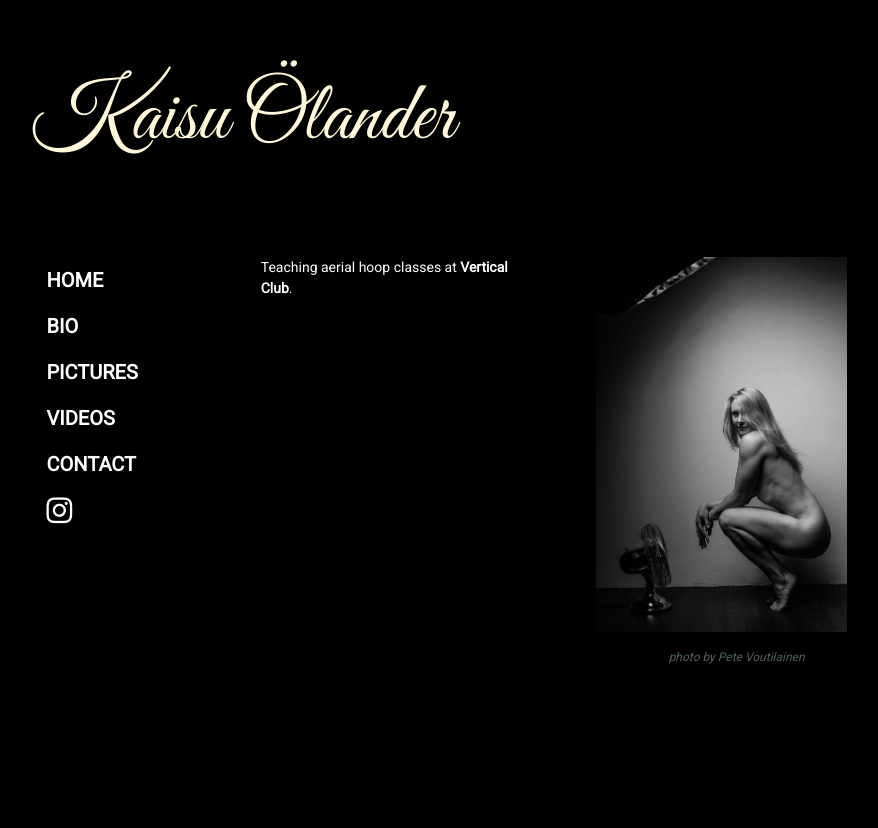
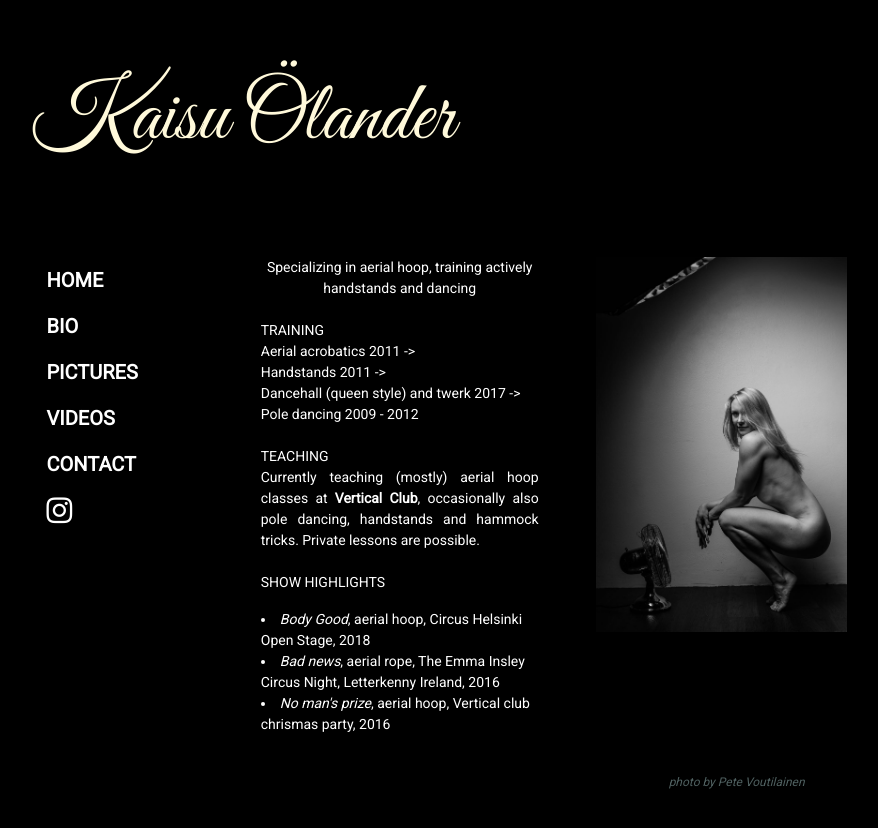
Before and after one commit to kaisu/kaisu.github.io, a Jekyll site: the page built from bio.md, in a window 1280 px wide. Shown: the top 828 px of the page, without its empty margins (194-1072 px from the left). Built offline with Jekyll 4.4.1, drawn with Linux system fonts in a browser that asks for light colours.

Commit message:
added stuff for bio

```diff
--- a/bio.md
+++ b/bio.md
@@ -6,11 +6,26 @@ layout: default
 	<div class="row">
 
 	<div class="col-sm-12 col-md-6">
-		<p class="biocontent">Teaching aerial hoop classes at  <a href="https://www.verticalclub.fi/">Vertical Club</a>. </p>
+	<div style="text-align:center">Specializing in aerial hoop, training actively handstands and dancing</div>
+		<p class="biocontent">
+		<br> TRAINING
+		<br> Aerial acrobatics 2011 ->
+		<br> Handstands 2011 ->
+		<br> Dancehall (queen style) and twerk 2017 ->
+		<br> Pole dancing 2009 - 2012
+		<br>
+		<br> TEACHING
+		<br> Currently teaching (mostly) aerial hoop classes at  <a href="https://www.verticalclub.fi/">Vertical Club</a>, occasionally also pole dancing, handstands and hammock tricks. Private lessons are possible.
+		<br>
+		<br> SHOW HIGHLIGHTS
+		<li> <i>Body Good</i>, aerial hoop, Circus Helsinki Open Stage, 2018</li>
+		<li> <i>Bad news</i>, aerial rope, The Emma Insley Circus Night, Letterkenny Ireland, 2016</li>
+		<li> <i>No man's prize</i>, aerial hoop, Vertical club chrismas party, 2016</li>
+		</p>
 	</div>
 	<div class="col-sm-12 col-md-6">
 			<img src="./images/portrait.jpg" width="90%" style="float:right">
-			<h2 class="imgcaption">photo by Pete Voutilainen</h2>
+			<span class="imgcaption">photo by Pete Voutilainen</span>
 	</div>
 
 	</div>
--- a/kaisustyles.css
+++ b/kaisustyles.css
@@ -115,6 +115,10 @@ h1 {
 	font-size: 16px;
 }
 
+.biocontent {
+	text-align: justify;
+}
+
 
 .phototitle {
 	letter-spacing: 5px;
@@ -134,6 +138,7 @@ h1 {
 
 
 .imgcaption {
+	display: inline-block;
 	font-style: italic;
 	white-space: pre;
 	position: absolute;
```
